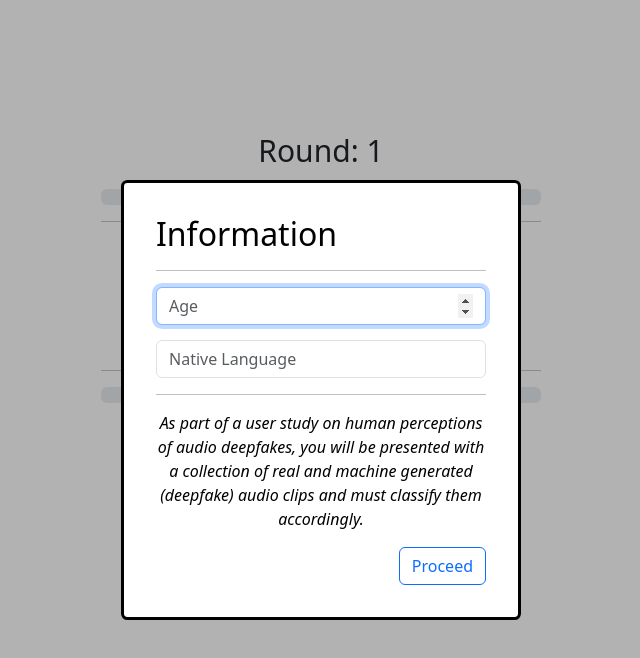
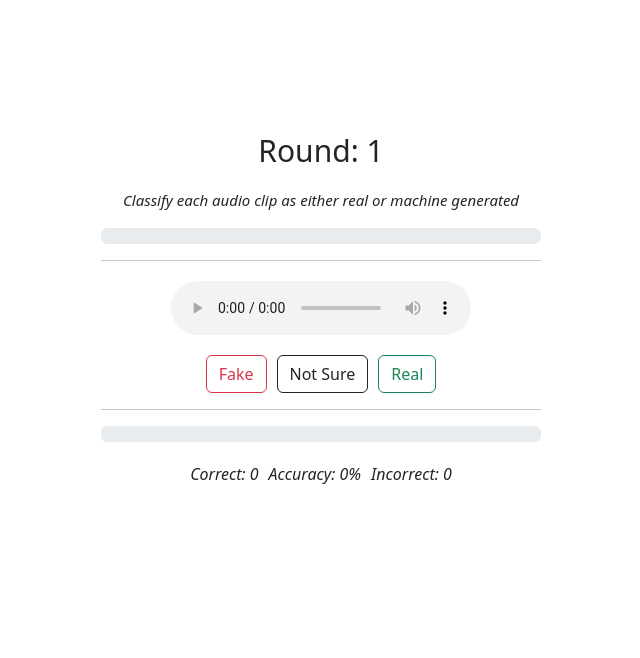
Before and after one commit to UmarRamzan/Audio-Deepfake-Measurements, a SvelteKit app in the folder web_app/: page / in a window 1280 px wide. Shown: the top 658 px of the page, without its empty margins (319-959 px from the left). Built offline with nearby package versions, Linux system fonts and the light colour scheme; no server answers; the database is empty.

Commit message:
Update +page.svelte

```diff
--- a/web_app/src/routes/+page.svelte
+++ b/web_app/src/routes/+page.svelte
@@ -5,7 +5,7 @@
     import { scale, fade} from "svelte/transition";
     import { quintOut } from "svelte/easing";
 
-	let showModal = true;
+	let showModal = false;
 
     let dialog;
 
@@ -304,6 +304,10 @@
         <p style="font-size: 30px;">Round: {displayRoundNum}</p>
     </div>
 
+    <div style="display: flex; justify-content: center; column-gap: 10px; margin-top: 0px">
+        <p style="font-size: 15px; font-style:italic">Classify each audio clip as either real or machine generated</p>
+    </div>
+
     {#if roundNum >= 31}
     <div class="progress" role="progressbar" aria-label="Basic example" aria-valuenow="0" aria-valuemin="0" aria-valuemax="100">
         <div class="progress-bar" style="width: 100%"></div>
```
